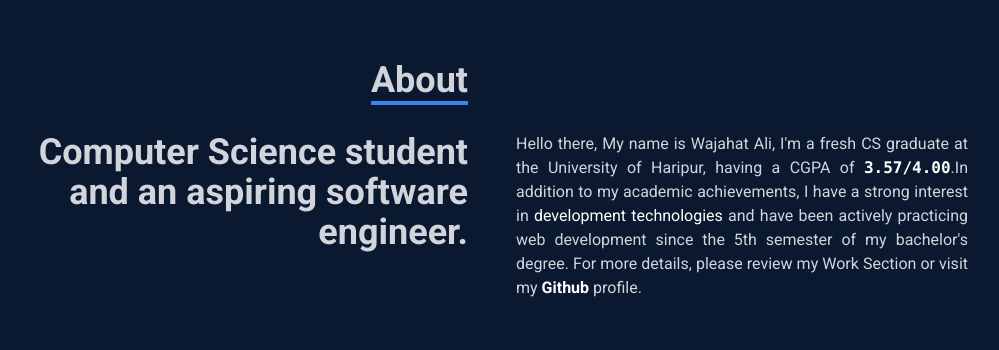
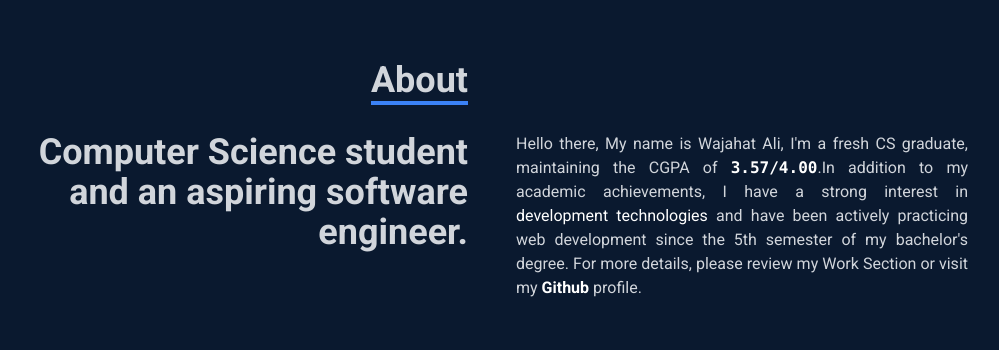
Before and after one commit to wajaht-ali/tailwind_Portfolio_Project, a React (Vite) app: page / in a window 1280 px wide. Shown: the part 1020-1370 px from the top of the page, without its empty margins (156-1155 px from the left). Built offline with nearby package versions, Linux system fonts and the light colour scheme.

Commit message:
Update About.jsx

```diff
--- a/src/components/About.jsx
+++ b/src/components/About.jsx
@@ -16,7 +16,7 @@ const About = () => {
                         <p className="text-4xl inline font-bold">Computer Science student and an aspiring software engineer.</p>
                     </div>
                     <div className="px-4 text-justify">
-                        <p>Hello there, My name is Wajahat Ali, I&apos;m a fresh CS graduate at the University of Haripur, having a CGPA of <code className="text-white font-semibold">3.57/4.00</code>.In addition to my academic achievements, I have a strong interest in <span className="text-white">development technologies</span> and have been actively practicing web development since the 5th semester of my bachelor's degree. For more details, please review my Work Section or visit my <a className="text-white cursor-pointer font-semibold" rel="noreferrer" target="_blank" href="https://www.github.com/wajaht-ali/">Github</a> profile.</p>
+                        <p>Hello there, My name is Wajahat Ali, I&apos;m a fresh CS graduate, maintaining the CGPA of <code className="text-white font-semibold">3.57/4.00</code>.In addition to my academic achievements, I have a strong interest in <span className="text-white">development technologies</span> and have been actively practicing web development since the 5th semester of my bachelor's degree. For more details, please review my Work Section or visit my <a className="text-white cursor-pointer font-semibold" rel="noreferrer" target="_blank" href="https://www.github.com/wajaht-ali/">Github</a> profile.</p>
                     </div>
                 </div>
 
```
